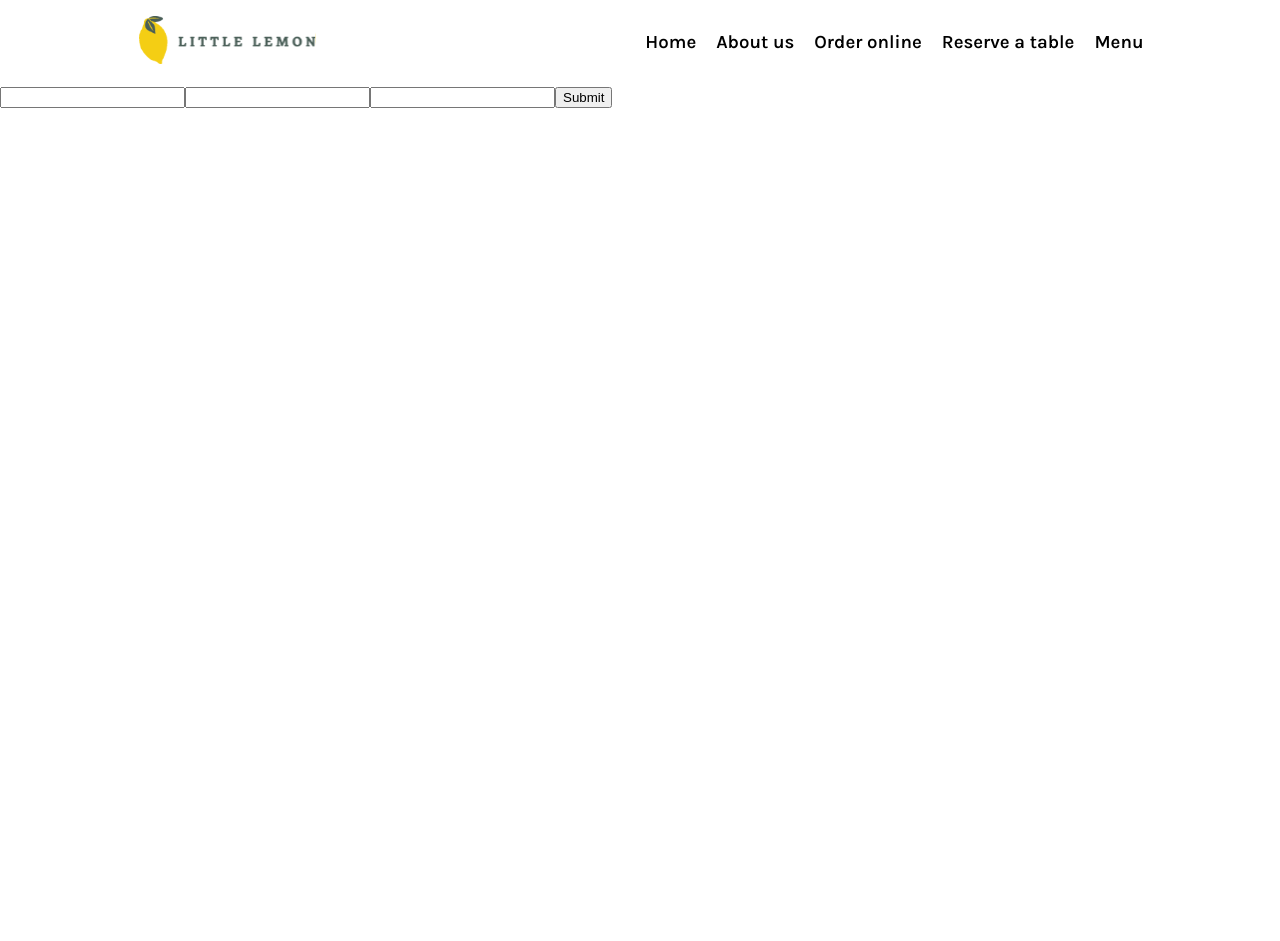
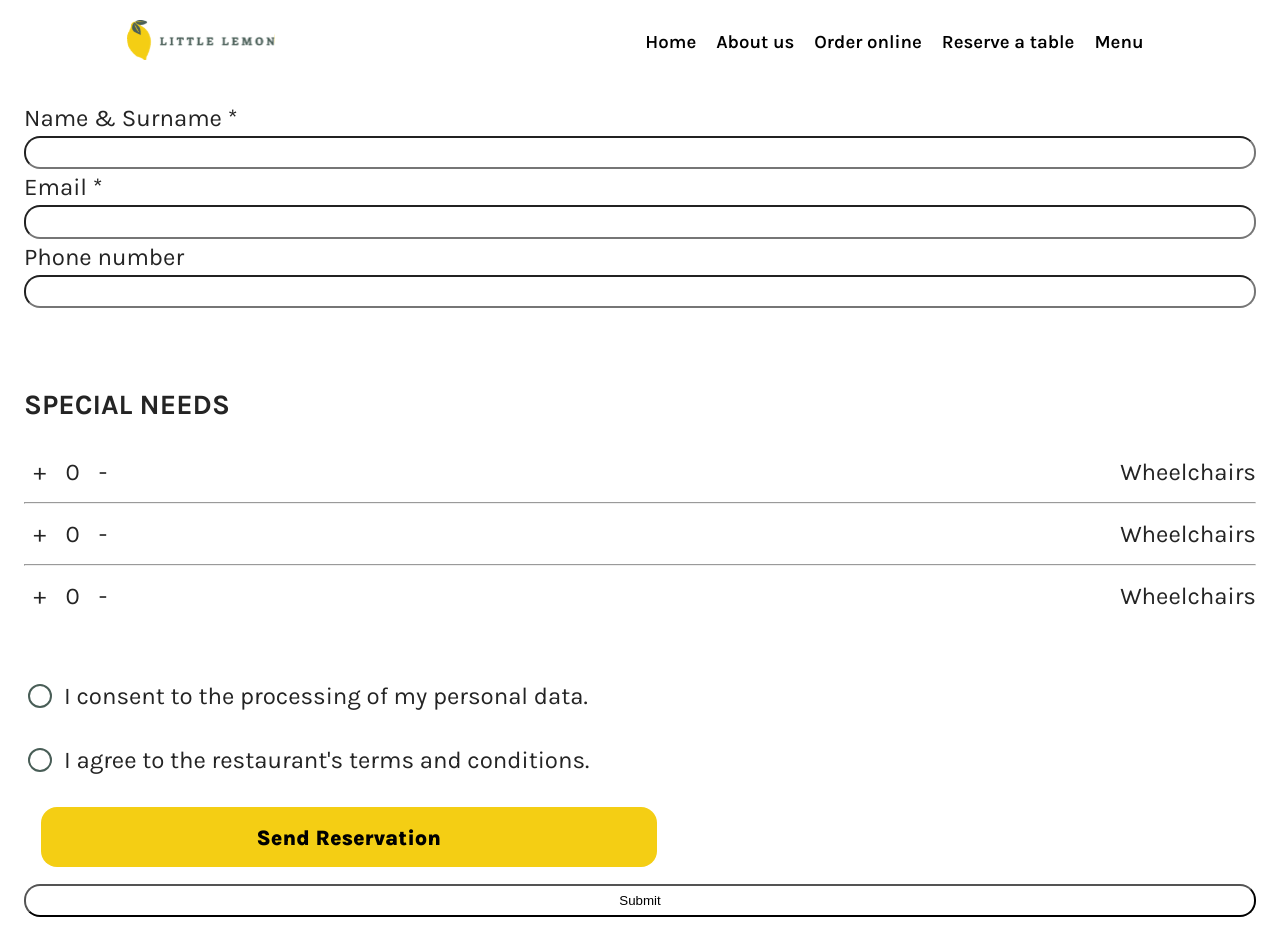
Before and after one commit to EnriqueMartinezAsensi/MetaFrontCapstoneProject, a React (Vite) app in the folder little-lemon/: page /confirm in a window 1280 px wide. Before the commit the page ends 800 px from the top, so only its background shows below. Built offline with nearby package versions, Linux system fonts and the light colour scheme.

Commit message:
Form styling

```diff
--- a/little-lemon/src/assets/components/BackIcon/BackIcon.styled.ts
+++ b/little-lemon/src/assets/components/BackIcon/BackIcon.styled.ts
@@ -13,5 +13,6 @@ export const StyledPolyline = styled.polyline`
   stroke: ${({theme}) => theme.colors.primary.main};
   stroke-linecap:round;
   stroke-linejoin:round;
-  stroke-width:27px;
+  stroke-width:35px;
+  transform: scale(80%) translate(9%, 11%);
 `
--- a/little-lemon/src/assets/components/BackIcon/index.tsx
+++ b/little-lemon/src/assets/components/BackIcon/index.tsx
@@ -2,14 +2,14 @@ import { StyledCircle, StyledPolyline } from "./BackIcon.styled";
 
 const BackIcon = () => {
   return (
-    <svg width='62px' height='62px' viewBox='0 0 512 512' xmlns='http://www.w3.org/2000/svg'>
+    <svg width='50px' height='50px' viewBox='0 0 512 512' xmlns='http://www.w3.org/2000/svg'>
       <g data-name='Layer 2' id='Layer_2'>
         <g
           data-name='E416, back, Media, media player, multimedia, player'
           id='E416_back_Media_media_player_multimedia_player'
         >
           <StyledCircle cx='256' cy='256' r='246' />
-          <StyledPolyline points='333.82 100.37 178.18 256 333.82 411.63' />
+          <StyledPolyline points='333.82 100.37 178.18 256 333.82 411.63'  />
         </g>
       </g>
     </svg>
--- a/little-lemon/src/assets/components/BurgerIcon/BurgerIcon.styled.ts
+++ b/little-lemon/src/assets/components/BurgerIcon/BurgerIcon.styled.ts
@@ -2,17 +2,17 @@ import styled from "styled-components";
 
 type BurgerSVGContainerProps = {
   active: boolean;
-}
+};
 
 export const BurgerSVGContainer = styled.svg<BurgerSVGContainerProps>`
-  fill:${({ active, theme }) => {
-        return active ? theme.colors.button.normal.background : "transparent";
-  }};;
-  transition: ${({theme})=> theme.transitions.normal}s;
+  fill: ${({ active, theme }) => {
+    return active ? theme.colors.button.normal.background : "transparent";
+  }};
+  transition: ${({ theme }) => theme.transitions.normal}s;
 
-
-  @media(pointer: fine){
-    fill: ${({theme})=> theme.colors.button.normal.background};
+  @media (pointer: fine) {
+    &:hover {
+      fill: ${({ theme }) => theme.colors.button.normal.background};
+    }
   }
-
-`
+`;
--- a/little-lemon/src/pages/BookConfirmPage/BookConfirm.styled.ts
+++ b/little-lemon/src/pages/BookConfirmPage/BookConfirm.styled.ts
@@ -5,3 +5,57 @@ export const BookConfirmHolder = styled.div`
   height: fit-content;
   background-color: ${({theme}) => theme.colors.common.white};
 `
+export const UserInfoHolder = styled.form`
+  display: flex;
+  flex-flow: column;
+  margin: 1rem;
+`
+export const SpecialNeedsHolder = styled.div`
+  margin: 2rem 0rem;
+`
+export const ConsentHolder = styled.div`
+  margin: 0.5rem 0rem;
+`
+export const InputStyled = styled.input`
+  padding: 0.3rem;
+  color: ${({theme}) => theme.colors.common.black};
+  background-color: ${({theme}) => theme.colors.common.white};
+  border-radius: ${({theme}) => theme.radiuses.medium}px;
+`
+export const SpecialLineHolder = styled.div`
+  display: flex;
+  justify-content: space-between;
+  align-content: center;
+`
+export const CheckboxStyled = styled.input`
+  appearance: none;
+  width: 1rem;
+  height: 1rem;
+  border: 2px solid ${({theme}) => theme.colors.primary.main};
+  border-radius: 50%;
+  background-color: ${({theme}) => theme.colors.common.white};
+  cursor: pointer;
+  position: relative;
+  top:7px;
+  margin-right: 0.5rem;
+
+  &:checked {
+    background-color: ${({theme}) => theme.colors.primary.main};
+  }
+
+  &:checked::before {
+    content: '';
+    position: absolute;
+    top: 45%;
+    left: 50%;
+    transform: translate(-50%, -50%) rotate(45deg);
+    width: 6px;
+    height: 12px;
+    border: solid ${({theme}) => theme.colors.common.white};
+    border-width: 0 2px 2px 0;
+  }
+
+  &:hover {
+    border-color: ${({theme}) => theme.colors.primary.main};
+  }
+`;
--- a/little-lemon/src/pages/BookConfirmPage/index.tsx
+++ b/little-lemon/src/pages/BookConfirmPage/index.tsx
@@ -1,7 +1,10 @@
+import { useState } from "react";
+import Counter from "../components/Counter";
 import MenuBar from "../components/MenuBar";
 import { Spacer } from "../MainPage/MainPage.styled";
-import { BookConfirmHolder } from "./BookConfirm.styled";
+import { BookConfirmHolder, CheckboxStyled, ConsentHolder, InputStyled, SpecialLineHolder, SpecialNeedsHolder, UserInfoHolder } from "./BookConfirm.styled";
 import { useForm, SubmitHandler } from "react-hook-form"
+import Button from "../components/Button";
 
 interface IFormInput {
   firstName: string
@@ -9,23 +12,50 @@ interface IFormInput {
   phone: string
 }
 
-
-
 const BookConfirmPage = () => {
+  const [wheelchairs, setWheelchairs] = useState<number>(0);
   const { register, handleSubmit } = useForm<IFormInput>()
   const onSubmit: SubmitHandler<IFormInput> = (data) => console.log(data)
-
-
 
   return <BookConfirmHolder>
     <MenuBar/>
     <Spacer />
-    <form onSubmit={handleSubmit(onSubmit)}>
-      <input {...register("firstName", { required: true, maxLength: 20 })} />
-      <input {...register("email", { pattern: /^(([^<>()[\]\\.,;:\s@"]+(\.[^<>()[\]\\.,;:\s@"]+)*)|.(".+"))@((\[[0-9]{1,3}\.[0-9]{1,3}\.[0-9]{1,3}\.[0-9]{1,3}\])|(([a-zA-Z\-0-9]+\.)+[a-zA-Z]{2,}))$/ })} />
-      <input {...register("phone", { pattern: /^\+?[1-9][0-9]{7,14}$/})} />
-      <input type="submit" />
-    </form>
+    <UserInfoHolder onSubmit={handleSubmit(onSubmit)}>
+      <label>Name & Surname *</label>
+      <InputStyled {...register("firstName", { required: true, maxLength: 20 })} />
+      <label>Email *</label>
+      <InputStyled {...register("email", { required: true, pattern: /^(([^<>()[\]\\.,;:\s@"]+(\.[^<>()[\]\\.,;:\s@"]+)*)|.(".+"))@((\[[0-9]{1,3}\.[0-9]{1,3}\.[0-9]{1,3}\.[0-9]{1,3}\])|(([a-zA-Z\-0-9]+\.)+[a-zA-Z]{2,}))$/ })} />
+      <label>Phone number</label>
+      <InputStyled {...register("phone", { pattern: /^\+?[1-9][0-9]{7,14}$/})} />
+
+      <SpecialNeedsHolder>
+        <h3>SPECIAL NEEDS</h3>
+        <SpecialLineHolder>
+          <Counter value={wheelchairs} onChange={setWheelchairs}></Counter>
+          <label>Wheelchairs</label>
+        </SpecialLineHolder>
+        <hr></hr>
+        <SpecialLineHolder>
+          <Counter value={wheelchairs} onChange={setWheelchairs}></Counter>
+          <label>Wheelchairs</label>
+        </SpecialLineHolder>
+        <hr></hr>
+        <SpecialLineHolder>
+          <Counter value={wheelchairs} onChange={setWheelchairs}></Counter>
+          <label>Wheelchairs</label>
+        </SpecialLineHolder>
+      </SpecialNeedsHolder>
+      <ConsentHolder>
+        <CheckboxStyled type="checkbox" />
+        <label>I consent to the processing of my personal data.</label>
+      </ConsentHolder>
+      <ConsentHolder>
+        <CheckboxStyled type="checkbox" />
+        <label>I agree to the restaurant's terms and conditions.</label>
+      </ConsentHolder>
+      <Button disabled={false} handleClick={() => {}} label="Send Reservation"></Button>
+      <InputStyled type="submit" />
+    </UserInfoHolder>
   </BookConfirmHolder>
 }
 
--- a/little-lemon/src/pages/components/MenuBar/MenuBar.styled.ts
+++ b/little-lemon/src/pages/components/MenuBar/MenuBar.styled.ts
@@ -56,9 +56,8 @@ export const MenuLink = styled(Link)`
   font-weight: ${({ theme }) => theme.text.navigationBar.fontWeight};
 `
 export const MenuLogo = styled.img`
-  height: 60%;
-  margin: 0 0.5rem;
-  align-self: center;
+  display: block;
+  height: 50%;
   @media (max-width: ${({ theme }) => theme.media.first}px) {
   }
 `;
--- a/little-lemon/src/pages/components/MenuBar/index.tsx
+++ b/little-lemon/src/pages/components/MenuBar/index.tsx
@@ -12,7 +12,7 @@ const MenuBar = () => {
   return <StickyBar>
     <MenuHolder>
       <BurgerMenu onClick={() => setIsMenuActive(!isMenuActive)}>
-        <BurgerIcon size="75" active={isMenuActive} ></BurgerIcon>
+        <BurgerIcon size="60" active={isMenuActive} ></BurgerIcon>
       </BurgerMenu>
       <MenuLogo src={Logo} alt="Logo" />
       <BackButton>
```
